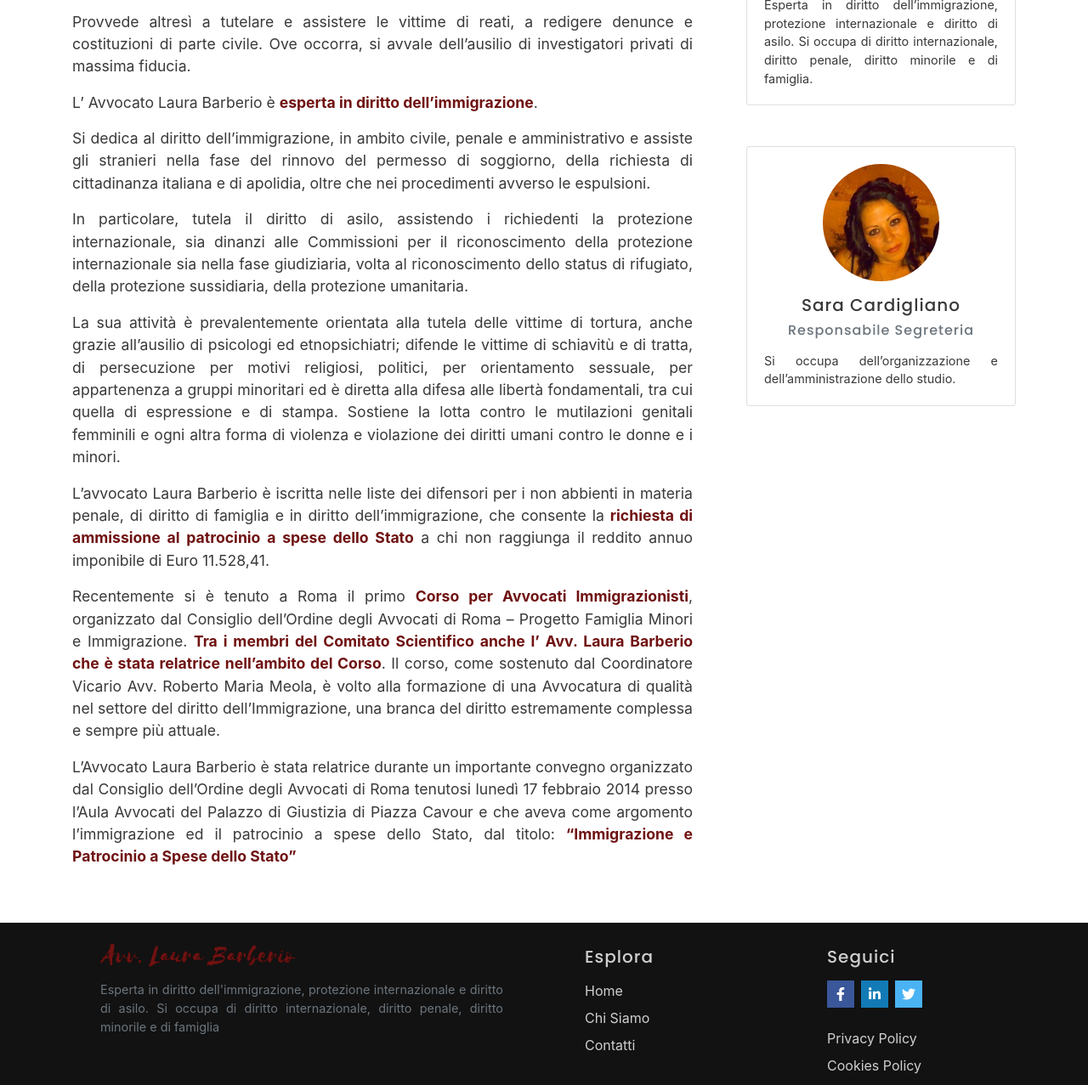
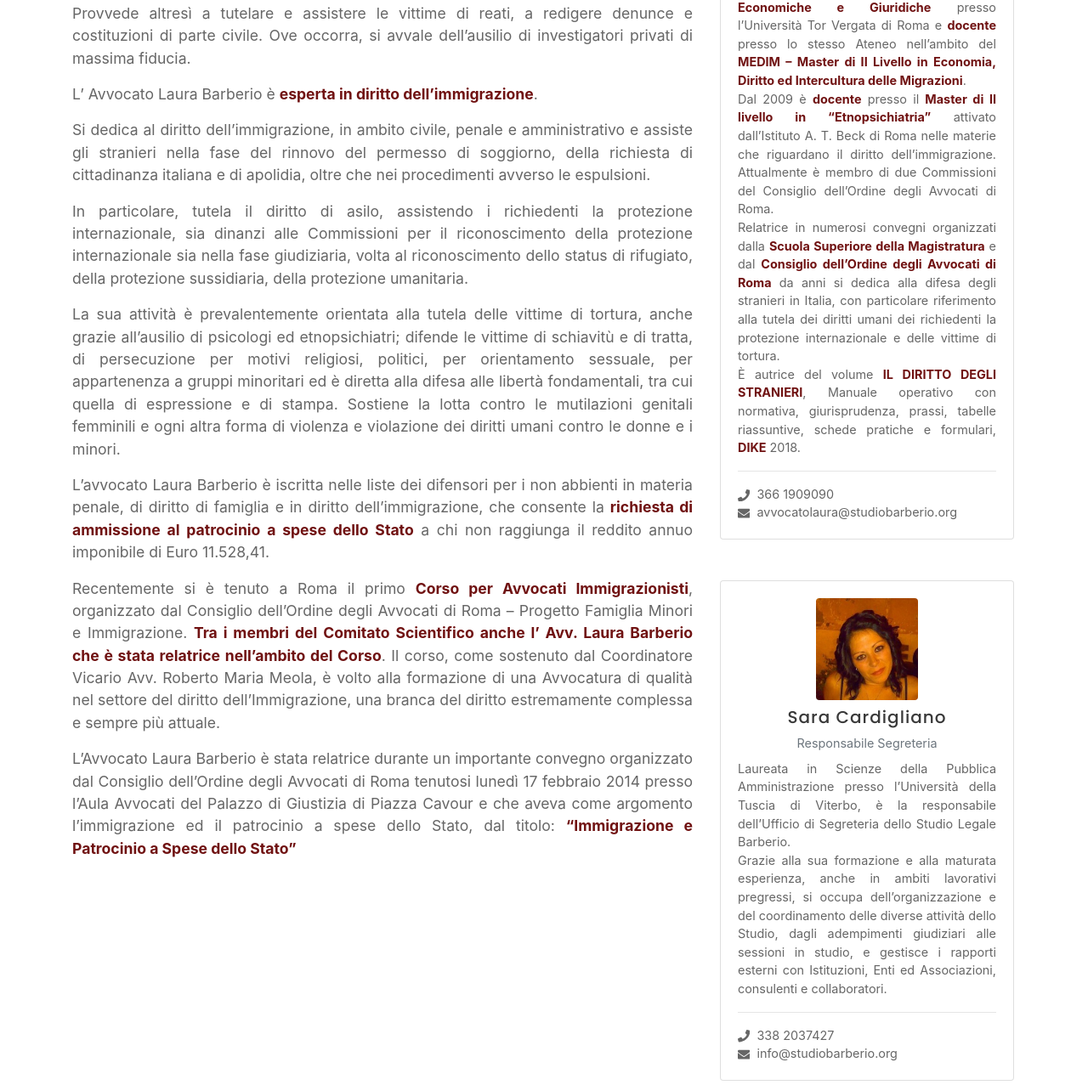
Before and after one commit to uptheirons78/studio-barberio, a Gatsby site: page /chi-siamo in a window 1280 px wide. Shown: the part 822-2099 px from the top of the page at 85% size. Built offline with nearby package versions, Linux system fonts and the light colour scheme; Gatsby itself is replaced by a stand-in of ours; some packages are replaced by stand-ins of ours.

Commit message:
fixed: chi-siamo with team members section

```diff
--- a/src/components/About/Aside.js
+++ b/src/components/About/Aside.js
@@ -1,24 +1,54 @@
 import React from "react";
 import styled from "styled-components";
+import { FaPhone, FaEnvelope } from "react-icons/fa";
 
-const AboutPageAside = ({ collaboratori }) => {
+// Components
+import { MDXRenderer } from "gatsby-plugin-mdx";
+
+const AboutPageAside = ({ collaboratori, laura, sara }) => {
   return (
-    <div className="col-md-4 mb-5 pl-5">
-      <h2 className="heading-2">Team Members</h2>
+    <div className="col-md-4 px-3 pl-2">
+      <h4 className="heading-2">Team Members</h4>
       <hr />
       {collaboratori.map(collaboratore => {
         return (
-          <Widget key={collaboratore.name} className="sidebar-widget mb-5">
+          <Widget
+            key={collaboratore.name}
+            className="row sidebar-widget px-3 mb-5"
+          >
             <div className="card">
-              <div className="card-body d-flex flex-column align-items-center">
+              <div className="card-body">
                 <img
                   src={collaboratore.image}
                   alt={collaboratore.imageAlt}
-                  className="img-fluid rounded-circle w-50 mb-3"
+                  className="img-fluid rounded mx-auto d-block"
+                  style={{ maxWidth: "120px" }}
                 />
-                <h5>{collaboratore.name}</h5>
-                <h6 className="text-muted mb-3">{collaboratore.occupazione}</h6>
-                <p>{collaboratore.descrizione}</p>
+                <h5 className="text-center mt-2">{collaboratore.name}</h5>
+                <p className="text-muted text-center mb-2">
+                  {collaboratore.occupazione}
+                </p>
+
+                {collaboratore.name === "Laura Barberio" ? (
+                  <MDXRenderer>{laura}</MDXRenderer>
+                ) : (
+                  <MDXRenderer>{sara}</MDXRenderer>
+                )}
+                <hr />
+                <div className="info-section">
+                  <p className="info-item">
+                    <span className="mr-1">
+                      <FaPhone />
+                    </span>{" "}
+                    {collaboratore.telefono}
+                  </p>
+                  <p className="info-item">
+                    <span className="mr-1">
+                      <FaEnvelope />
+                    </span>{" "}
+                    {collaboratore.email}
+                  </p>
+                </div>
               </div>
             </div>
           </Widget>
@@ -38,7 +68,7 @@ const Widget = styled.div`
   }
 
   p {
-    color: ${props => props.theme.black};
+    color: ${props => props.theme.lighBlack};
     font-size: 0.9rem;
     margin-bottom: 0;
   }
@@ -48,35 +78,4 @@ const Widget = styled.div`
     color: ${props => props.theme.primaryColor};
     font-weight: 700;
   }
-
-  .social-container {
-    display: flex;
-    list-style-type: none;
-    padding: 0;
-
-    .social-link {
-      margin-right: 0.5rem;
-      svg {
-        fill: #ffffff;
-        width: 3rem;
-        height: 3rem;
-        padding: 1rem;
-      }
-    }
-    .social-link__facebook {
-      svg {
-        background: #3a579a;
-      }
-    }
-    .social-link__linkedin {
-      svg {
-        background: #127bb6;
-      }
-    }
-    .social-link__twitter {
-      svg {
-        background: #4ab3f4;
-      }
-    }
-  }
 `;
--- a/src/components/About/Content.js
+++ b/src/components/About/Content.js
@@ -7,7 +7,7 @@ import { MDXRenderer } from "gatsby-plugin-mdx";
 const Content = ({ data }) => {
   return (
     <AboutContent className="col-md-8 mb-5">
-      <h2 className="heading-2">Le Nostre Attività</h2>
+      <h4 className="heading-2">Le Nostre Attività</h4>
       <hr />
       <MDXRenderer>{data.mdx.body}</MDXRenderer>
     </AboutContent>
--- a/src/components/Home/Aside.js
+++ b/src/components/Home/Aside.js
@@ -81,7 +81,7 @@ const Widget = styled.div`
   }
 
   p {
-    color: ${props => props.theme.black};
+    color: ${props => props.theme.lightBlack};
     font-size: 0.9rem;
     margin-bottom: 0;
   }
--- a/src/components/styles/GlobalStyles.js
+++ b/src/components/styles/GlobalStyles.js
@@ -11,7 +11,7 @@ const GlobalStyle = createGlobalStyle`
     letter-spacing: 1px;
   }
   p {
-    color: ${props => props.theme.black};
+    color: ${props => props.theme.lightBlack};
     font-size: 1.1rem;
   }
 
--- a/src/pages/chi-siamo.js
+++ b/src/pages/chi-siamo.js
@@ -11,6 +11,8 @@ import AboutPageAside from "../components/About/Aside";
 
 const ChiSiamoPage = ({ data }) => {
   const { collaboratori } = data.mdx.frontmatter.members;
+  const { body: lauraBody } = data.laura;
+  const { body: saraBody } = data.sara;
 
   const descrizione =
     "Esperti e specializzati nel diritto dell'immigrazione, diritto di asilo, protezione internazionale e nel diritto di famiglia.";
@@ -36,7 +38,11 @@ const ChiSiamoPage = ({ data }) => {
       <div className="container">
         <div className="row">
           <Content data={data} />
-          <AboutPageAside collaboratori={collaboratori} />
+          <AboutPageAside
+            laura={lauraBody}
+            sara={saraBody}
+            collaboratori={collaboratori}
+          />
         </div>
       </div>
     </Layout>
@@ -65,5 +71,11 @@ export const pageQuery = graphql`
       }
       body
     }
+    laura: mdx(frontmatter: { templateKey: { eq: "laura-page" } }) {
+      body
+    }
+    sara: mdx(frontmatter: { templateKey: { eq: "sara-page" } }) {
+      body
+    }
   }
 `;
--- a/src/utils/theme.js
+++ b/src/utils/theme.js
@@ -2,7 +2,7 @@ const Theme = {
   primaryColor: "#701212",
   secondaryColor: "#FAA916",
   black: "#393939",
-  lightBlack: "#5D6769",
+  lightBlack: "#666666",
   grey: "#f7f7f7",
   meta: "#a7a7a7",
   white: "rgba(255, 255, 255, 0.8)",
```
